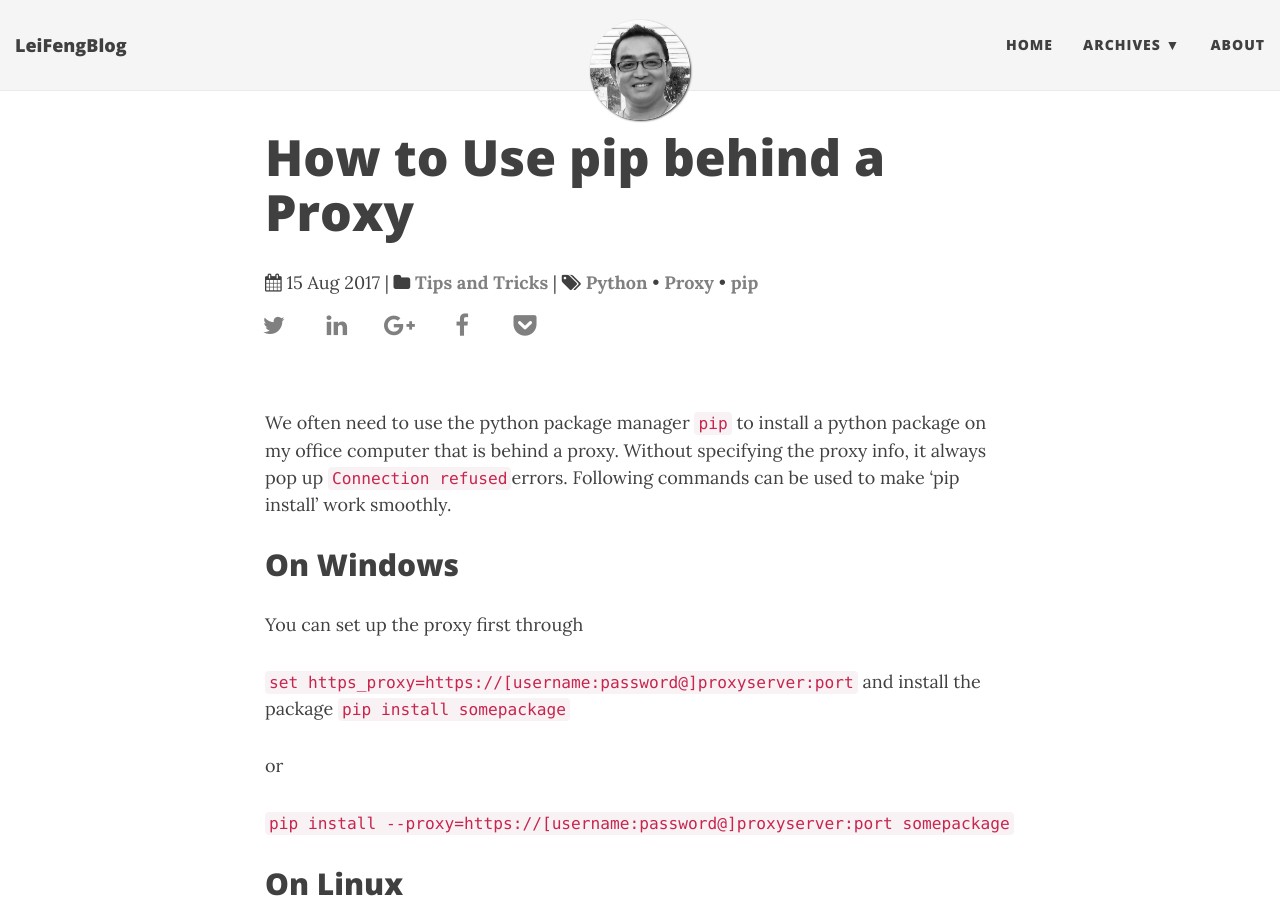
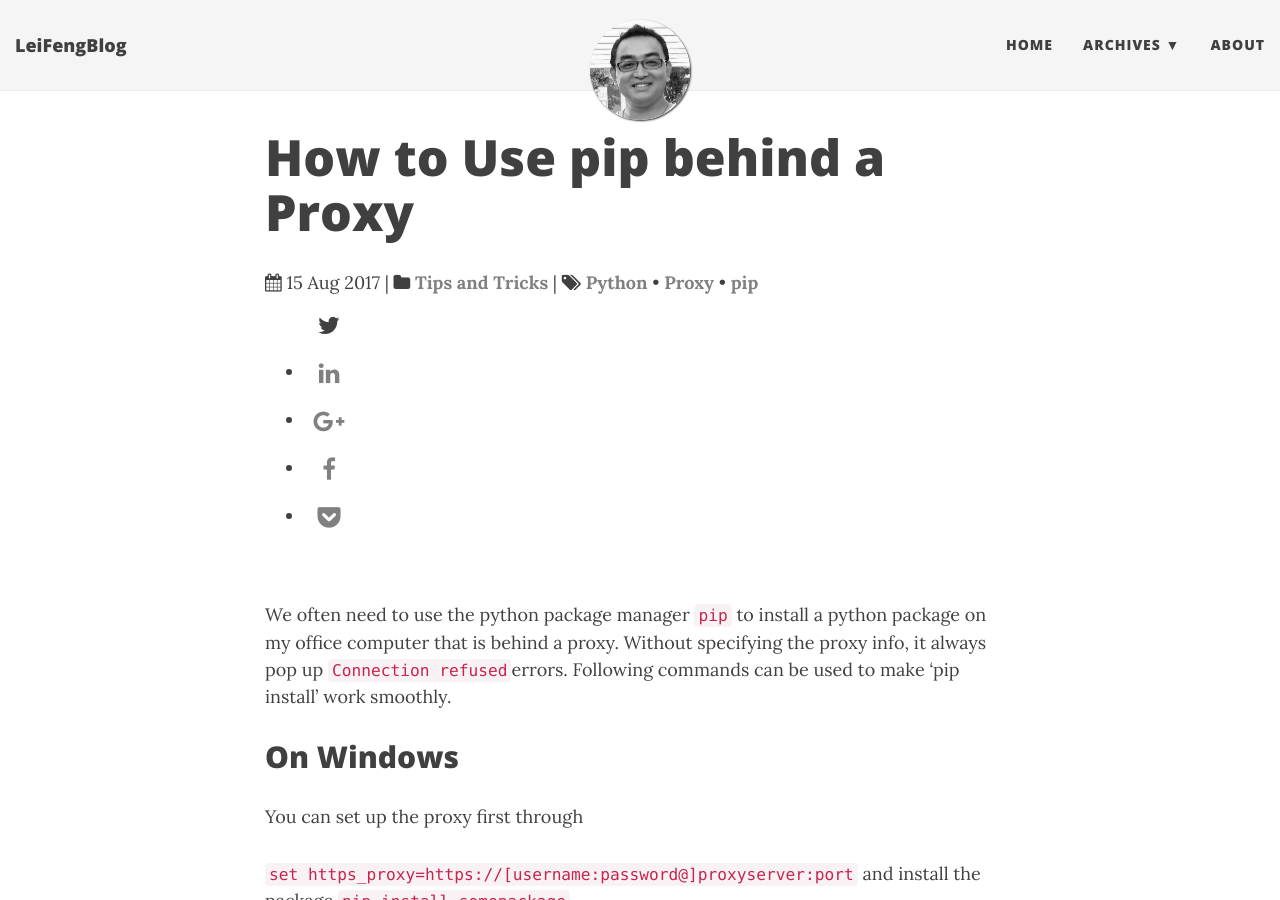
Before and after one commit to stonefl/stonefl.github.io, a Jekyll site: the page built from _posts/2017-09-22-how-to-use-pip-behind-a-proxy.md, in a window 1280 px wide and 900 px high. Built offline with Jekyll 4.4.1, drawn with Linux system fonts in a browser that asks for light colours; nearby versions of some CDN libraries; comment, search, counter and statistics services are not loaded.

Commit message:
Update share-social-icons.html

```diff
--- a/_includes/share-social-icons.html
+++ b/_includes/share-social-icons.html
@@ -1,7 +1,5 @@
 <div class="social-icons">
-  <div class="row">
-     <ul class="list-inline footer-links">
-
+     <ul class="list-inline>
          <!--twitter-->
          <li>
               <a href="https://twitter.com/share?text={{ page.title }}&amp;url={{ site.url }}{{ page.url }}&amp;via={{ site.author.twitter }}" class="social-icons"  target="_blank" title="Share on twitter">
@@ -48,6 +46,4 @@
               </a>
          </li>
       </ul>
-
-  </div>
 </div>
```
